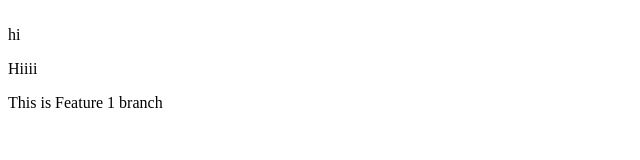
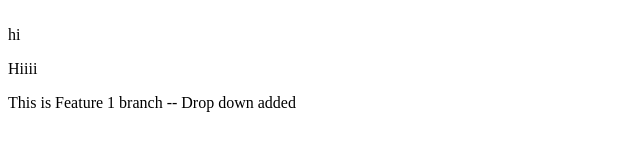
Before and after one commit to mihir301188/practice_240924, a plain HTML site: page index.html in a window 1280 px wide. Shown: the whole page, without its empty margins (0-640 px from the left). Drawn offline with Linux system fonts and the light colour scheme.

Commit message:
feature 1 - dropdown

```diff
--- a/index.html
+++ b/index.html
@@ -1,3 +1,3 @@
 <br> hi</br>
 <P>Hiiii</P>
-<P> This is Feature 1 branch</P>
+<P> This is Feature 1 branch -- Drop down added</P>
```
